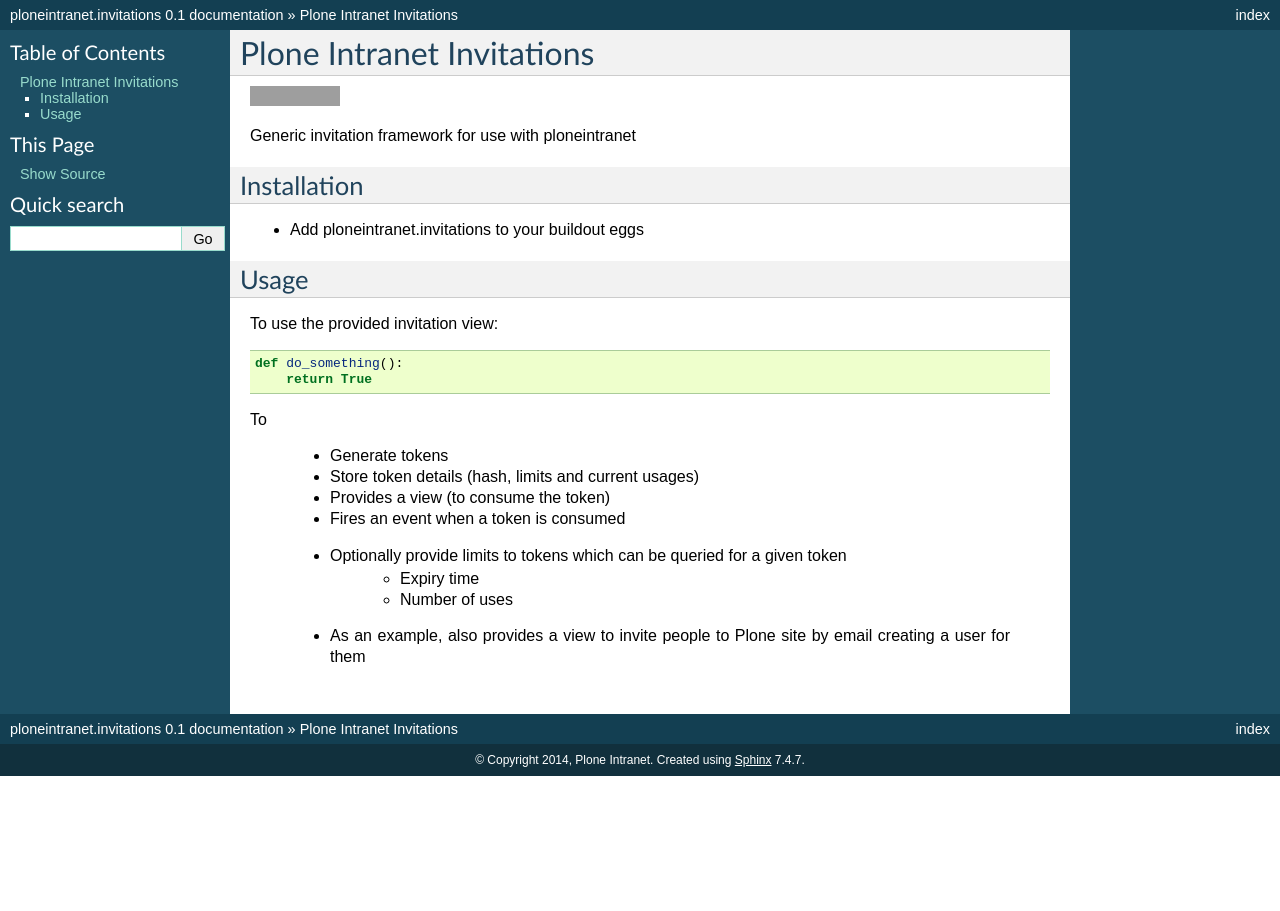
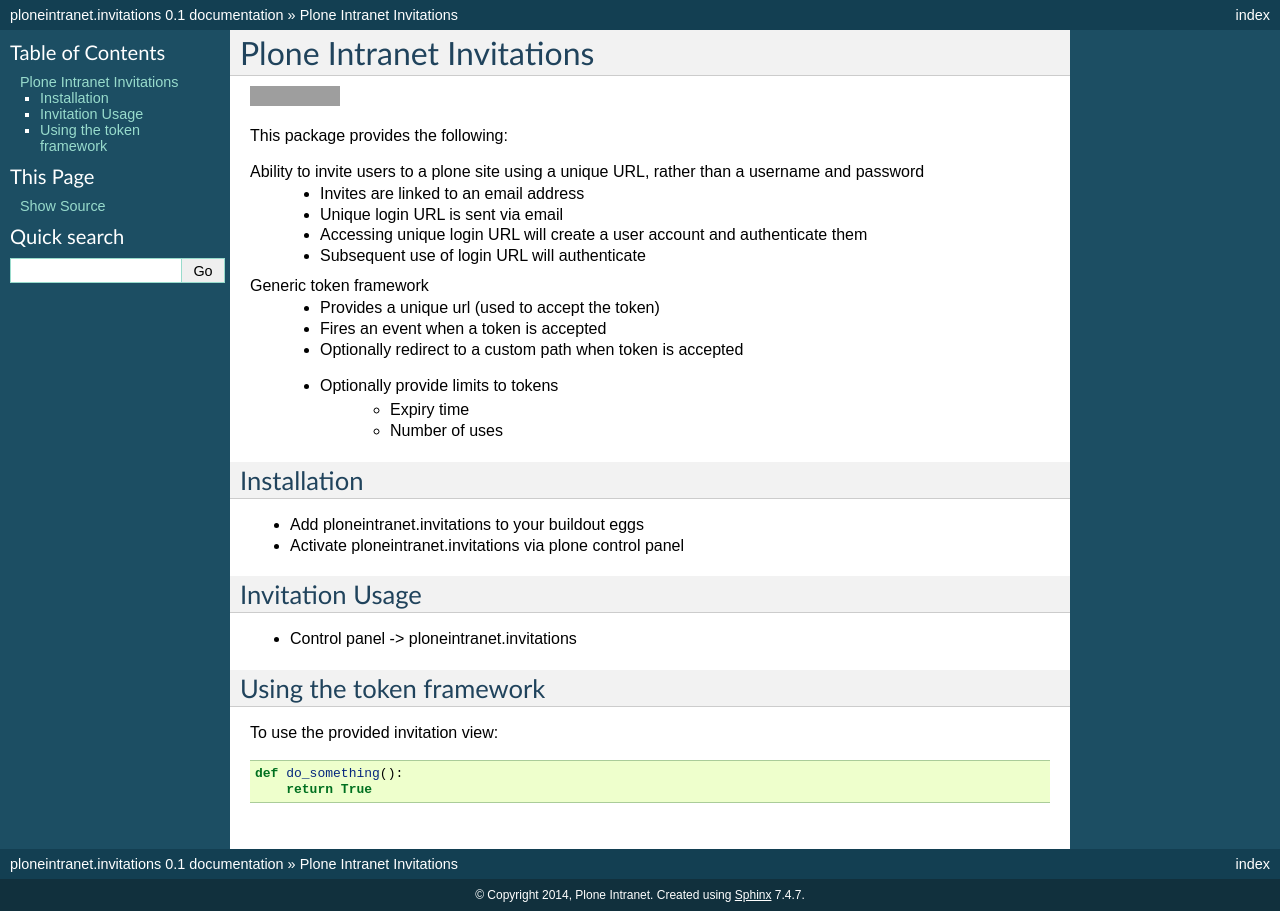
Before and after one commit to ploneintranet/ploneintranet.invitations, a Sphinx documentation site: the page built from docs/README.rst, in a window 1280 px wide. Built offline with Sphinx 7.4.7, drawn with Linux system fonts in a browser that asks for light colours; grey boxes are pictures that could not be loaded.

Commit message:
Reworked the readme

```diff
--- a/docs/README.rst
+++ b/docs/README.rst
@@ -4,29 +4,39 @@
 .. image:: https://travis-ci.org/ploneintranet/ploneintranet.invitations.svg?branch=master
     :target: https://travis-ci.org/ploneintranet/ploneintranet.invitations
 
-Generic invitation framework for use with ploneintranet
+This package provides the following:
+
+Ability to invite users to a plone site using a unique URL, rather than a username and password
+ - Invites are linked to an email address
+ - Unique login URL is sent via email
+ - Accessing unique login URL will create a user account and
+   authenticate them
+ - Subsequent use of login URL will authenticate
+
+Generic token framework
+ - Provides a unique url (used to accept the token)
+ - Fires an event when a token is accepted
+ - Optionally redirect to a custom path when token is accepted
+ - Optionally provide limits to tokens
+    - Expiry time
+    - Number of uses
 
 Installation
 ------------
 
 - Add ploneintranet.invitations to your buildout eggs
+- Activate ploneintranet.invitations via plone control panel
 
-Usage
------
+Invitation Usage
+----------------
+
+- Control panel -> ploneintranet.invitations
+
+
+Using the token framework
+-------------------------
 
 To use the provided invitation view::
 
     def do_something():
         return True
-
-To
-
- - Generate tokens
- - Store token details (hash, limits and current usages)
- - Provides a view (to consume the token)
- - Fires an event when a token is consumed
- - Optionally provide limits to tokens which can be queried for a given token
-    - Expiry time
-    - Number of uses
- - As an example, also provides a view to invite people to Plone site by email
-   creating a user for them
```
